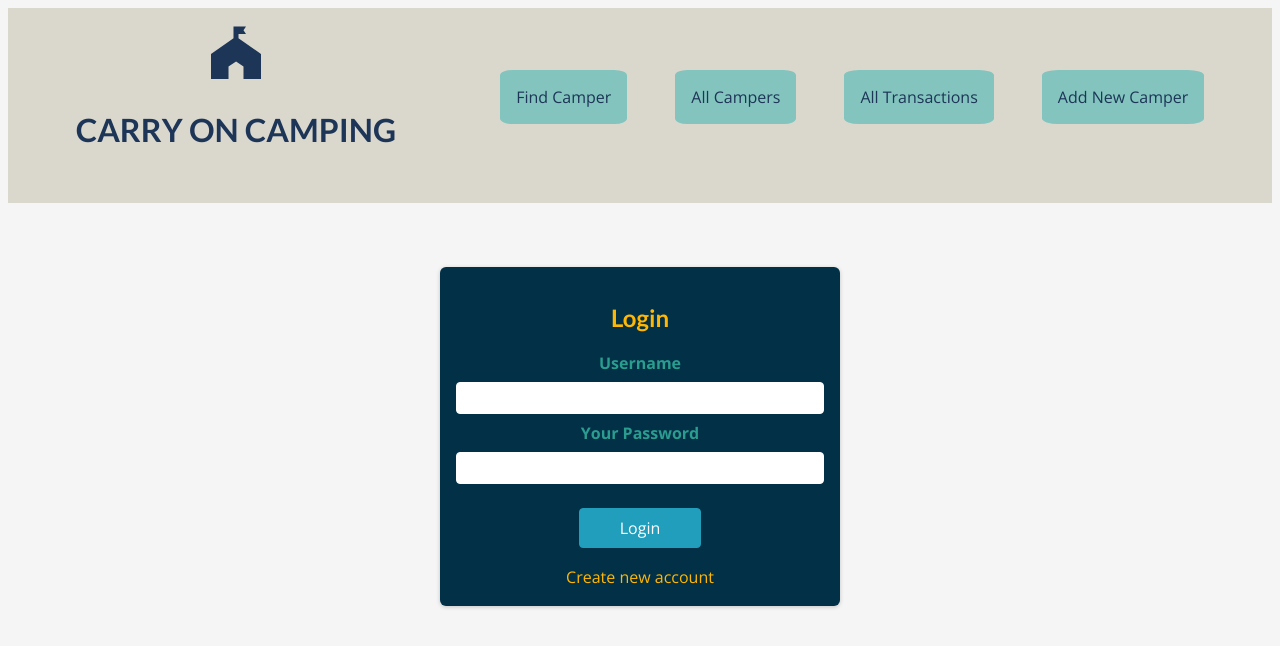
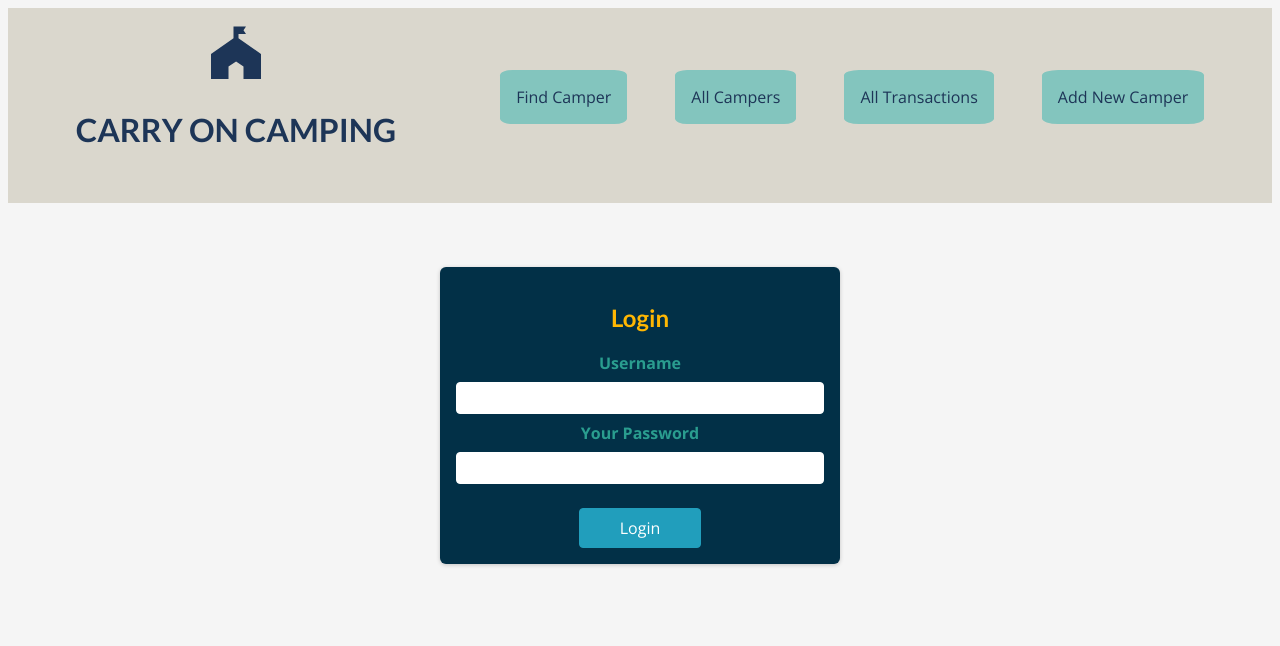
Before and after one commit to RadheyaM/next-camp-bank, a Next.js app: page /auth in a window 1280 px wide. Shown: the top 646 px of the page. Built offline with nearby package versions, Linux system fonts and the light colour scheme; no server answers.

Commit message:
remove the create new account option

```diff
--- a/src/components/auth/auth-form.js
+++ b/src/components/auth/auth-form.js
@@ -75,13 +75,13 @@ const AuthForm = () => {
         </div>
         <div className={styles.actions}>
           <button>{isLogin ? "Login" : "Create Account"}</button>
-          <button
+          {/* <button
             type="button"
             className={styles.toggle}
             onClick={switchAuthModeHandler}
           >
             {isLogin ? "Create new account" : "Login with existing account"}
-          </button>
+          </button> */}
         </div>
       </form>
     </section>
```
Also changed, not shown: src/pages/api/auth/[...nextauth].js (+6 -6 lines).
